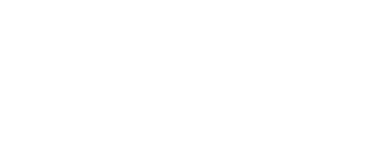
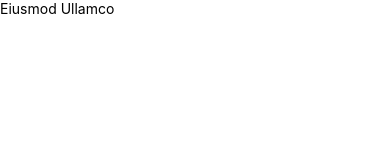
Before and after one commit to yigityilmaz-m/ReactNative4-Patika-MovieApp, a React Native app: screen / in a window 390 px wide. Shown: the top 160 px of the page. Built offline with nearby package versions, Linux system fonts and the light colour scheme.

Commit message:
update home

```diff
--- a/package.json
+++ b/package.json
@@ -13,7 +13,7 @@
     "axios": "^0.24.0",
     "json-server": "^0.17.0",
     "react": "17.0.2",
-    "react-native": "0.66.3"
+    "react-native": "^0.66.3"
   },
   "devDependencies": {
     "@babel/core": "^7.12.9",
--- a/src/App.js
+++ b/src/App.js
@@ -1,6 +1,6 @@
 import React from 'react';
 import {View} from 'react-native';
-
+import Home from './pages/Home/Home'
 /**
  * Selamlar. Sizlerden istenen IMDB benzeri bir film analiz uygulaması geliştirmenizdir.
  * Uygulama açılışında bir film listesi bulunmalı ve bu listede filmlerin isimleri, tarzları ve puanları bulunmalıdır. Ek olarak filmin konusu hakkında (brief) sadece iki satırlık
@@ -20,5 +20,5 @@
  * */
 
 export default function App() {
-  return <View>{/* ... */}</View>;
+  return <View><Home></Home></View>;
 }
--- a/src/api/index.js
+++ b/src/api/index.js
@@ -1,10 +1,18 @@
 import axios from 'axios';
 
-const baseURL = "http://localhost:3000";
+const baseURL = 'http://localhost:3000';
+
+/* axios({
+  method: 'get',
+  url: `${baseURL}/movies`,
+}).then((response) => {
+  console.log(response.data);
+});  */
 
 async function getMovies() {
   try {
     const response = await axios.get(`${baseURL}/movies`);
+    console.log('data' + response);
     return response.data;
   } catch (error) {
     console.error(error);
@@ -29,5 +37,4 @@
   }
 }
 
-
-export { getMovies, getComments, getGenres };
+export {getMovies, getComments, getGenres};
--- a/src/pages/Home/Home.js
+++ b/src/pages/Home/Home.js
@@ -1,21 +1,25 @@
-import React from 'react'
-import { View, Text } from 'react-native'
-import { getMovies } from '../../api'
+import React from 'react';
+import {View, Text} from 'react-native';
+import {getGenres, getMovies} from '../../api';
+import data from '../../../MOVIES.json'
+const Home = () => {
+  const [movies, setMovies] = React.useState([]);
 
-const Home = () => {
-  const [movies, setMovies] = React.useState([])
-
-  React.useEffect(() => {
-    getMovies().then(movies => setMovies(movies))
-  }, [])
+  /* React.useEffect(() => {
+    getMovies()
+      .then(movies => setMovies(movies))
+      .catch(errormsg => console.log(errormsg));
+  }, []); */
 
   return (
     <View>
-      {movies.map(movie => (
+     {/*  {movies.map(movie => (
         <Text key={movie.id}>{movie.name}</Text>
-      ))}
+      ))} */}
+
+      <Text>{data.movies[1].name}</Text>
     </View>
-  )
-}
+  );
+};
 
-export default Home
+export default Home;
```
Also changed, not shown: 2 other files (tests, documents, lock files or other folders).
